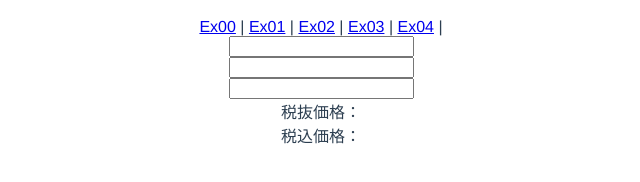
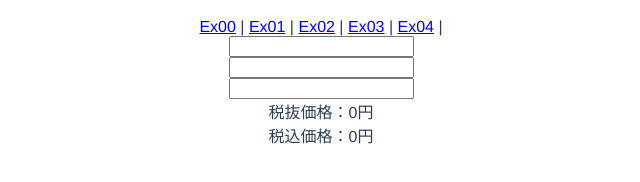
Before and after one commit to hanawtnb/ex-vue-beginner, a Vue app: page /ex04 in a window 1280 px wide. Shown: the part 136-318 px from the top of the page, without its empty margins (319-959 px from the left). Built offline with nearby package versions, Linux system fonts and the light colour scheme.

Commit message:
演習４を追加。

```diff
--- a/src/views/answer/ex04.vue
+++ b/src/views/answer/ex04.vue
@@ -1,10 +1,16 @@
 <template>
   <div class="cashier">
-    <div id="item1"><input type="text" name="item" v-model="price1" /></div>
-    <div id="item2"><input type="text" name="item" v-model="price2" /></div>
-    <div id="item3"><input type="text" name="item" v-model="price3" /></div>
-    <div class="notIncludeTax">税抜価格：{{ notIncludeTax }}</div>
-    <div class="IncludeTax">税込価格：{{ IncludeTax }}</div>
+    <div id="item1">
+      <input type="number" name="item" v-model.trim.number="price1" />
+    </div>
+    <div id="item2">
+      <input type="number" name="item" v-model.trim.number="price2" />
+    </div>
+    <div id="item3">
+      <input type="number" name="item" v-model.trim.number="price3" />
+    </div>
+    <div class="notIncludeTax">税抜価格：{{ notIncludeTax }}円</div>
+    <div class="IncludeTax">税込価格：{{ IncludeTax }}円</div>
   </div>
 </template>
 
@@ -12,13 +18,23 @@
 import { Component, Vue } from "vue-property-decorator";
 
 @Component
-export default class ex03Component extends Vue {
+export default class ex04Component extends Vue {
   private price1 = "";
   private price2 = "";
   private price3 = "";
 
   get notIncludeTax() {
-    return this.price1 + this.price2 + this.price3;
+    if (!this.price1 && !this.price2 && !this.price3) return 0;
+    return parseInt(this.price1 + this.price2 + this.price3)
+      .toString()
+      .replace(/\B(?=(\d{3})+(?!\d))/g, ",");
+  }
+
+  get IncludeTax() {
+    if (!this.price1 && !this.price2 && !this.price3) return 0;
+    return Math.floor(parseInt(this.price1 + this.price2 + this.price3) * 1.1)
+      .toString()
+      .replace(/\B(?=(\d{3})+(?!\d))/g, ",");
   }
 }
 </script>
```
